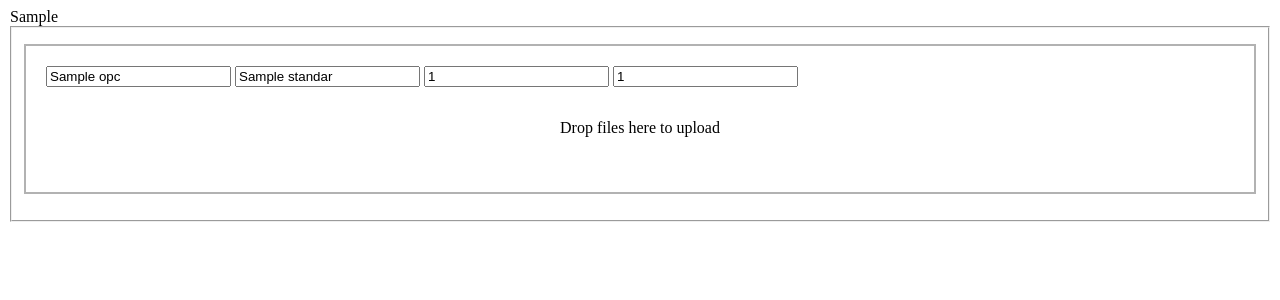
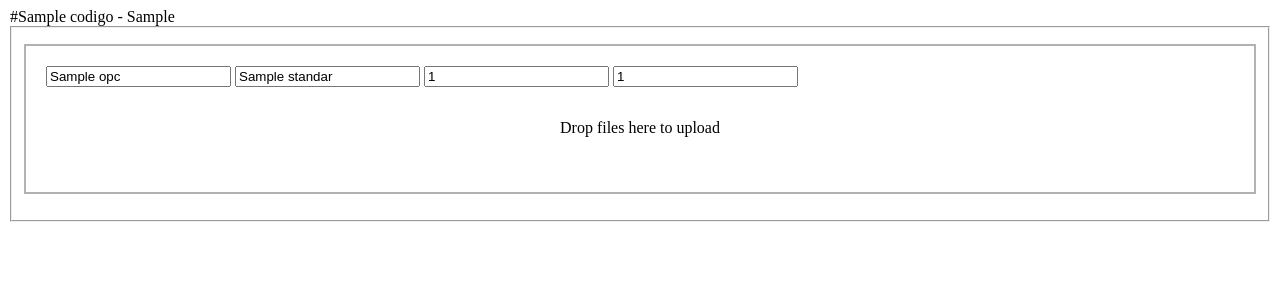
Before and after one commit to pabloarielbocchio/giuliani, a PHP site: template templates/files.otp.template.php in a window 1280 px wide. Shown: the top 300 px of the page. Run offline with PHP 8.4, Linux system fonts and the light colour scheme; the template is opened without the code that fills it: most values are stand-ins (such as "Sample title", 1, 10 or a date in 2020); data that the repository does not hold is empty.

Commit message:
correccion punto 15
15-El IP-PROD va a nivel título dentro de los artículos

```diff
--- a/templates/files.ot.template.php
+++ b/templates/files.ot.template.php
@@ -3,6 +3,7 @@
 <legend>
     <h4>
     <?php
+        echo $otd["codigo"] ? "#" . $otd["codigo"] . " - " : "";
         echo $otd["nro_serie"] . " - " . $otd["observaciones"] . " (" . $otd["cliente"] . ")";
     ?>
     </h4>
--- a/templates/files.otd.template.php
+++ b/templates/files.otd.template.php
@@ -3,6 +3,7 @@
 <legend>
     <h4>
     <?php
+        echo $otd["codigo"] ? "#" . $otd["codigo"] . " - " : "";
         echo $otd["item_vendido"] . " - " . $otd["sector"] . " (" . $otd["seccion"] . ")";
     ?>
     </h4>
--- a/templates/files.otp.template.php
+++ b/templates/files.otp.template.php
@@ -3,8 +3,10 @@
 <legend>
     <?php
         if ($otp["standar"] == 1) {
+            echo $otp["codigo"] ? "#" . $otp["codigo"] . " - " : "";
             echo $otp["prod_standar"] ;
         } else {
+            echo $otp["codigo"] ? "#" . $otp["codigo"] . " - " : "";
             echo $otp["prod_personalizado"] ;
         }
     ?>
```
